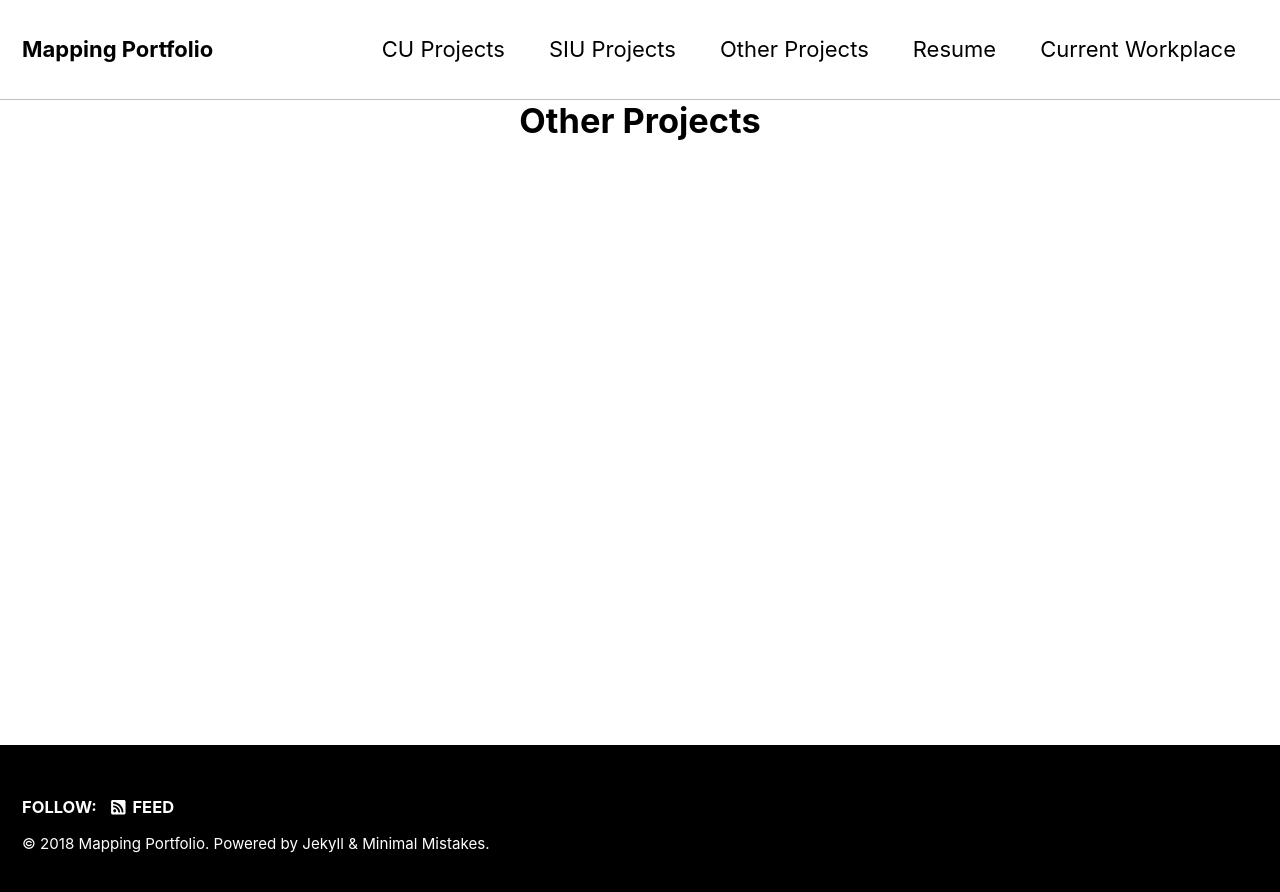
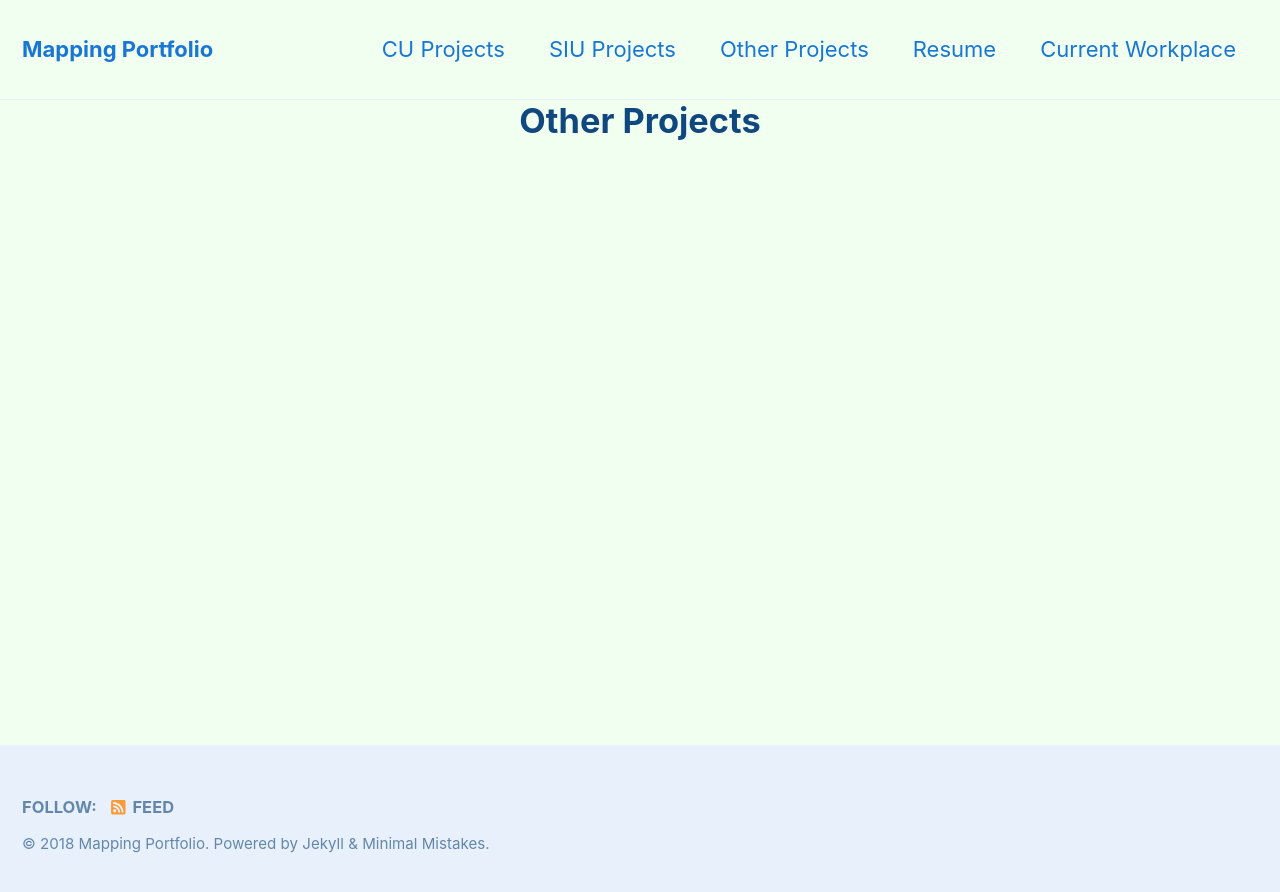
Before and after one commit to WilliamsTravis/WilliamsTravis.github.io, a Jekyll site: the page built from _pages/other-page.html, in a window 1280 px wide. Shown: the top 892 px of the page. Built offline with Jekyll 4.4.1, drawn with Linux system fonts in a browser that asks for light colours; nearby versions of some CDN libraries.

Commit message:
Update _config.yml

```diff
--- a/_config.yml
+++ b/_config.yml
@@ -12,7 +12,7 @@
 
 # theme                  : "minimal-mistakes-jekyll"
 # remote_theme           : "mmistakes/minimal-mistakes"
-minimal_mistakes_skin    : "contrast" # "air", "aqua", "contrast", "dark", "dirt", "neon", "mint", "plum", "sunrise", "default"
+minimal_mistakes_skin    : "aqua" # "air", "aqua", "contrast", "dark", "dirt", "neon", "mint", "plum", "sunrise", "default"
 
 # Site Settings
 locale                   : "en-US"
```
